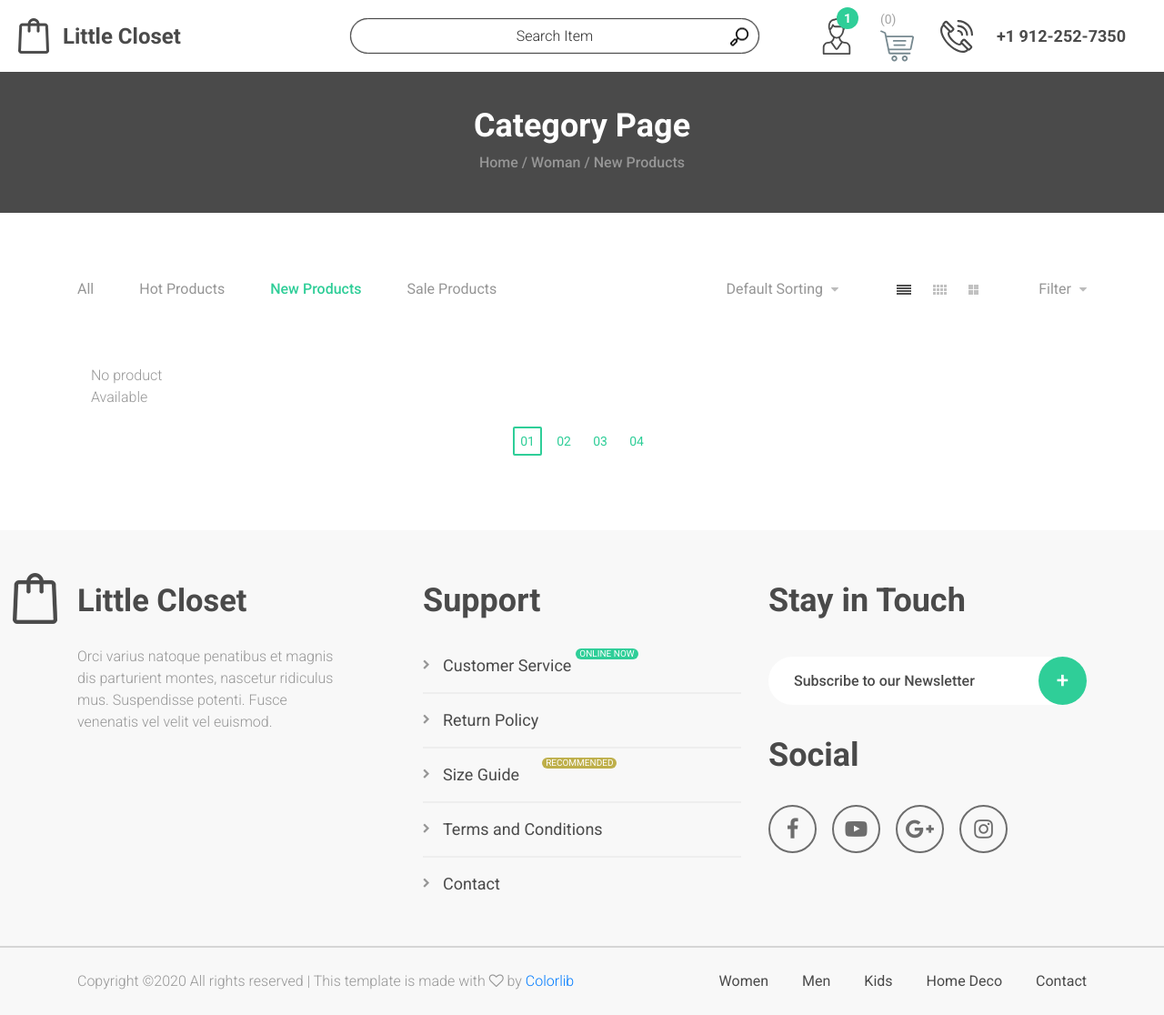
After one commit to khanansha/Ecommerce, a Django app: template templates/pages/search.html in a window 1280 px wide. The commit adds this page. Shown: the whole page at 91% size. Run offline with Django 3.2, Linux system fonts and the light colour scheme; the template is opened without the code that fills it, so the values that code supplies are empty; some libraries are stand-ins or nearby versions.

Commit message:
search completed

```diff
--- a/cart/models.py
+++ b/cart/models.py
@@ -11,6 +11,6 @@ class Cartdatabase(models.Model):
     #price = models.CharField(max_length=100, default='')
     user_id = models.IntegerField(default=1)
 
-    # @property
-    # def get_cartproduct(self):
-    #     return Product.objects.filter(id=self.id)
+    @property
+    def get_cartproduct(self):
+        return Cartdatabase.objects.filter(user_id=1).count()
--- a/cart/urls.py
+++ b/cart/urls.py
@@ -9,6 +9,7 @@ urlpatterns = [
     path('cartdb_details/', views.cartdb_details, name='cartdb_details'),
     path('qadd/<int:cart_id>', views.qadd, name='qadd'),
     path('remq/<int:cart_id>', views.remq, name='remq'),
+    # path('totalcartcount/', views.totalcartcount, name='totalcartcount'),
 
 
 ]
--- a/pages/urls.py
+++ b/pages/urls.py
@@ -5,7 +5,7 @@ urlpatterns = [
     path('', views.index, name='index'),
     path('category/<int:category_id>', views.category, name='category'),
     path('product/<int:product_id>', views.product, name='product'),
-    #path('cart/', views.cart, name='cart'),
+    path('search/', views.search, name='search'),
 
 
 ]
--- a/templates/base.html
+++ b/templates/base.html
@@ -31,6 +31,11 @@
 {% if 'cart' in request.path %}
 <link rel="stylesheet" type="text/css" href="{% static 'styles/cart.css'%}">
 <link rel="stylesheet" type="text/css" href="{% static 'styles/cart_responsive.css'%}">
+{% endif %}
+{% if 'search' in request.path %}
+<!-- if(url == 'category') -->
+<link rel="stylesheet" type="text/css" href="{% static 'styles/category.css'%}">
+<!-- endif -->
 {% endif %}
 </head>
 <body>
--- /dev/null
+++ b/templates/pages/search.html
@@ -0,0 +1,135 @@
+
+{% extends 'base.html' %}
+ {% load static %}
+{% block content %}
+		<!-- Home -->
+		<div class="super_container_inner">
+		<div class="super_overlay"></div>
+		<div class="home">
+			<div class="home_container d-flex flex-column align-items-center justify-content-end">
+				<div class="home_content text-center">
+					<div class="home_title">Category Page</div>
+					<div class="breadcrumbs d-flex flex-column align-items-center justify-content-center">
+						<ul class="d-flex flex-row align-items-start justify-content-start text-center">
+							<li><a href="{% url 'index' %}">Home</a></li>
+							<li><a href="category.html">Woman</a></li>
+							<li>New Products</li>
+						</ul>
+					</div>
+				</div>
+			</div>
+		</div>
+
+		<!-- Products -->
+
+		<div class="products">
+			<div class="container">
+				<div class="row products_bar_row">
+					<div class="col">
+						<div class="products_bar d-flex flex-lg-row flex-column align-items-lg-center align-items-start justify-content-lg-start justify-content-center">
+							<div class="products_bar_links">
+								<ul class="d-flex flex-row align-items-start justify-content-start">
+									<li><a href="#">All</a></li>
+									<li><a href="#">Hot Products</a></li>
+									<li class="active"><a href="#">New Products</a></li>
+									<li><a href="#">Sale Products</a></li>
+								</ul>
+							</div>
+							<div class="products_bar_side d-flex flex-row align-items-center justify-content-start ml-lg-auto">
+								<div class="products_dropdown product_dropdown_sorting">
+									<div class="isotope_sorting_text"><span>Default Sorting</span><i class="fa fa-caret-down" aria-hidden="true"></i></div>
+									<ul>
+										<li class="item_sorting_btn" data-isotope-option='{ "sortBy": "original-order" }'>Default</li>
+										<li class="item_sorting_btn" data-isotope-option='{ "sortBy": "price" }'>Price</li>
+										<li class="item_sorting_btn" data-isotope-option='{ "sortBy": "name" }'>Name</li>
+									</ul>
+								</div>
+								<div class="product_view d-flex flex-row align-items-center justify-content-start">
+									<div class="view_item active"><img src="images/view_1.png" alt=""></div>
+									<div class="view_item"><img src="images/view_2.png" alt=""></div>
+									<div class="view_item"><img src="images/view_3.png" alt=""></div>
+								</div>
+								<div class="products_dropdown text-right product_dropdown_filter">
+									<div class="isotope_filter_text"><span>Filter</span><i class="fa fa-caret-down" aria-hidden="true"></i></div>
+									<ul>
+										<li class="item_filter_btn" data-filter="*">All</li>
+										<li class="item_filter_btn" data-filter=".hot">Hot</li>
+										<li class="item_filter_btn" data-filter=".new">New</li>
+										<li class="item_filter_btn" data-filter=".sale">Sale</li>
+									</ul>
+								</div>
+							</div>
+						</div>
+					</div>
+				</div>
+				<div class="row products_row products_container grid">
+
+					<!-- Product -->
+					<div class="col-xl-4 col-md-6 grid-item new">
+					{% if product %}
+					{% for product in product %}
+						<div class="product">
+							<div class="product_image"><img src="{{ product.image.url }}" alt=""></div>
+							<div class="product_content">
+								<div class="product_info d-flex flex-row align-items-start justify-content-start">
+									<div>
+										<div>
+
+											<div class="product_name"><a href="{% url 'product' product.id %}">{{ product.name }}</a>  </div>
+											<a href ={% url "cart_db" product.id %}>add to cart </a>
+											<div class="product_category">In <a href="category.html">{{product.category}}</a></div>
+										</div>
+									</div>
+									<div class="ml-auto text-right">
+										<div class="rating_r rating_r_4 home_item_rating"><i></i><i></i><i></i><i></i><i></i></div>
+										<div class="product_price text-right">{{ product.price }}</div>
+									</div>
+								</div>
+
+								<div class="product_buttons">
+									<div class="text-right d-flex flex-row align-items-start justify-content-start">
+										<div class="product_button product_fav text-center d-flex flex-column align-items-center justify-content-center">
+											<div><div><img src="{% static 'images/heart_2.svg'%}" class="svg" alt=""><div>+</div></div></div>
+										</div>
+										<form action="{% url "cart_add" product.id %}" method="post">
+											{% csrf_token %}
+											{{ cart_product_form }}
+											<input type="submit" value="add to cart" class="btn btn-primary">
+										</form>
+									</div>
+								</div>
+							</div>
+						</div>
+			{% if forloop.counter|divisibleby:1 %}
+            </div>
+          <div class="col-xl-4 col-md-6">
+           {% endif %}
+		   {% endfor %}
+		   {% else %}
+          <div class="col-xl-4 col-md-6">
+                <p>No product  Available</p>
+            </div>
+        {% endif %}
+
+		</div>
+		</div>
+
+
+				<div class="row page_nav_row">
+					<div class="col">
+						<div class="page_nav">
+							<ul class="d-flex flex-row align-items-start justify-content-center">
+								<li class="active"><a href="#">01</a></li>
+								<li><a href="#">02</a></li>
+								<li><a href="#">03</a></li>
+								<li><a href="#">04</a></li>
+							</ul>
+						</div>
+					</div>
+				</div>
+			</div>
+		</div>
+
+
+
+{% endblock content %}
--- a/templates/partials/_topbar.html
+++ b/templates/partials/_topbar.html
@@ -60,15 +60,18 @@
 			<div class="header_right d-flex flex-row align-items-center justify-content-start ml-auto">
 				<!-- Search -->
 				<div class="header_search">
-					<form action="#" id="header_search_form">
-						<input type="text" class="search_input" placeholder="Search Item" required="required">
-						<button class="header_search_button"><img src="{% static 'images/search.png' %}" alt=""></button>
+					<form id="header_search_form" action="{% url 'search' %}">
+						<input type="text" class="search_input" name="keywords" placeholder="Search Item" required="required">
+						<button type="submit" class="header_search_button"><img src="{% static 'images/search.png' %}" alt=""></button>
 					</form>
 				</div>
 				<!-- User -->
 				<div class="user"><a href="#"><div><img src="{% static 'images/user.svg' %}" alt="https://www.flaticon.com/authors/freepik"><div>1</div></div></a></div>
 				<!-- Cart -->
-				<div class="cart" >(<span id="cart">{{cartcount}}</span>)<a href="{% url "cartdb_details" %}"><div><img class="svg" src="{% static 'images/cart.svg'%}" alt="https://www.flaticon.com/authors/freepik"></div></a></div>
+				{% comment %} {% for k in Cartdatabase.get_cartproduct %} {% endcomment %}
+
+				<div class="cart" >(<span id="cart">0</span>)<a href="{% url "cartdb_details" %}"><div><img class="svg" src="{% static 'images/cart.svg'%}" alt="https://www.flaticon.com/authors/freepik"></div></a></div>
+				{% comment %} {% endfor %} {% endcomment %}
 				<!-- Phone -->
 				<div class="header_phone d-flex flex-row align-items-center justify-content-start">
 					<div><div><img src="{% static 'images/phone.svg'%}" alt="https://www.flaticon.com/authors/freepik"></div></div>
@@ -77,7 +80,7 @@
 			</div>
 		</div>
 	</header>
-{% comment %} <script>
+<script>
 console.log('working');
 if(localStorage.getItem('cart') == null){
 var cart = {};
@@ -102,4 +105,4 @@ console.log(cart);
 localStorage.setItem('cart', JSON.stringify(cart));
 document.getElementById('cart').innerHTML = Object.keys(cart).length;
 });
-</script> {% endcomment %}
+</script>
```
Also changed, not shown: cart/views.py (+14 -0 lines), pages/views.py (+19 -0 lines).
